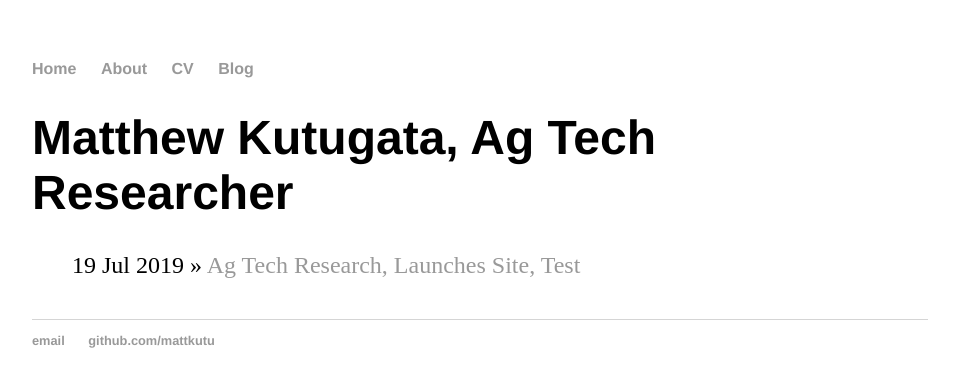
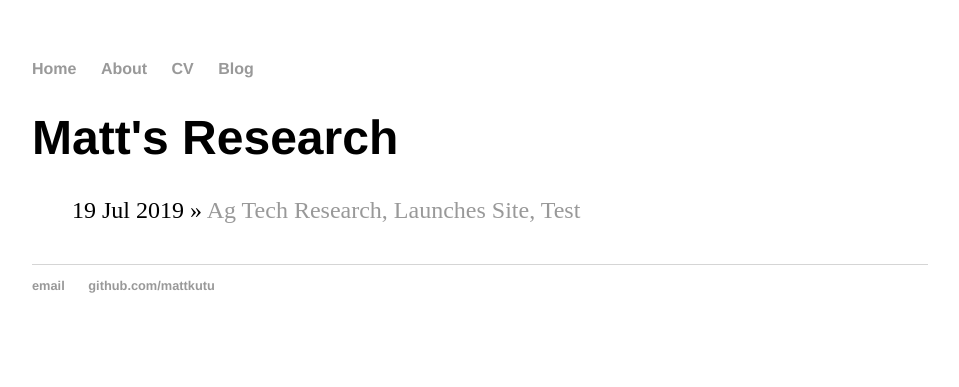
Before and after one commit to mattkutu/mattkutu.github.io, a Jekyll site: the page built from blog/index.html, in a window 1280 px wide. Shown: the top 387 px of the page, without its empty margins (160-1119 px from the left). Built offline with Jekyll 4.4.1, drawn with Linux system fonts in a browser that asks for light colours.

Commit message:
Update index.html

```diff
--- a/blog/index.html
+++ b/blog/index.html
@@ -1,6 +1,6 @@
 ---
 layout: default
-title: Matthew Kutugata, Ag Tech Researcher
+title: Matt's Research
 ---
 	<h1>{{ page.title }}</h1>
 	<ul class="posts">
```
